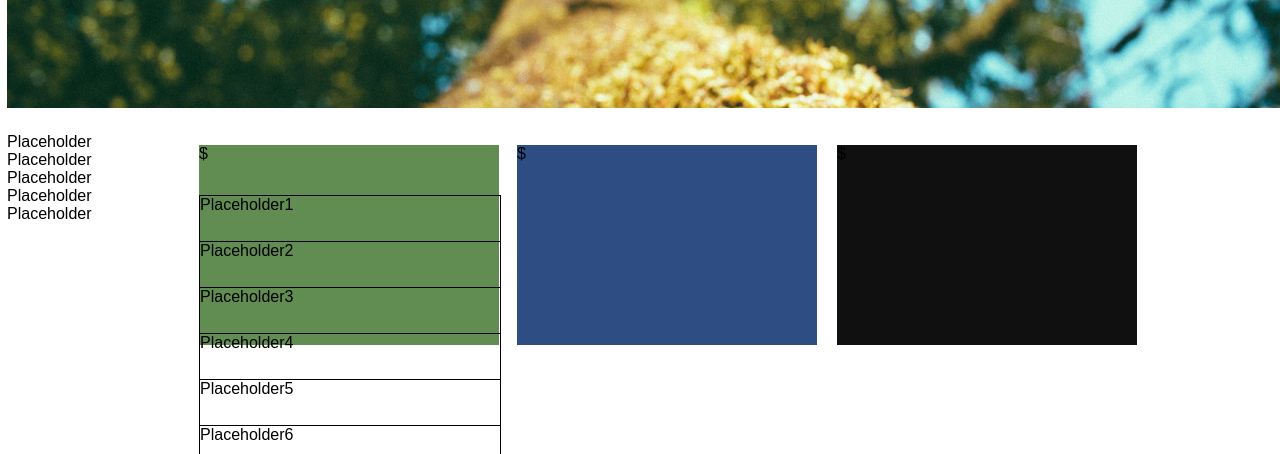
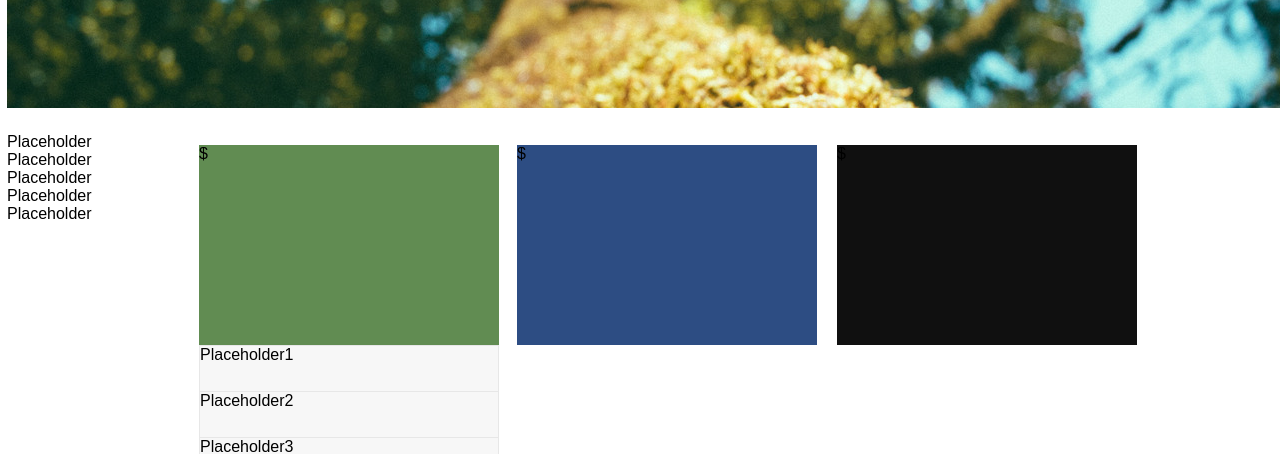
Before and after one commit to AirForcePierce/normmodeboyz, a plain HTML site: page index.html in a window 1280 px wide. Shown: the part 346-800 px from the top of the page. Drawn offline with Linux system fonts and the light colour scheme.

Commit message:
placeholders in purchasing options positioned NTC

```diff
--- a/main.css
+++ b/main.css
@@ -81,7 +81,7 @@ a {
 
 .poptions {
   /*border: 2px solid black;*/
-  height: 500px;
+  height: 650px;
   width: 1350px;
   display:inline-block;
   position: relative;
@@ -117,58 +117,64 @@ a {
 }
 .text1{
   position: absolute;
-  width: 300px;
+  width: 298px;
   height: 45px;
-  border: 1px solid black;
+  border: 1px solid #E7E7E7;
   bottom: 391px;
   left: 192px;
+  background-color: #F7F7F7;
 }
 
 .text2 {
   position: absolute;
-  width: 300px;
+  width: 298px;
   height: 45px;
-  border: 1px solid black;
+  border: 1px solid #E7E7E7;
   bottom: 345px;
   left: 192px;
+  background-color: #F7F7F7;
 
 }
 
 .text3 {
   position: absolute;
-  width: 300px;
+  width: 298px;
   height: 45px;
-  border: 1px solid black;
+  border: 1px solid #E7E7E7;
   bottom: 299px;
   left: 192px;
+  background-color: #F7F7F7;
 
 }
 
 .text4 {
   position: absolute;
-  width: 300px;
+  width: 298px;
   height: 45px;
-  border: 1px solid black;
+  border: 1px solid #E7E7E7;
   bottom: 253px;
   left: 192px;
+  background-color: #F7F7F7;
 }
 
 .text5 {
   position: absolute;
-  width: 300px;
+  width: 298px;
   height: 45px;
-  border: 1px solid black;
+  border: 1px solid #E7E7E7;
   bottom: 207px;
   left: 192px;
+  background-color: #F7F7F7;
 }
 
 .text6 {
   position: absolute;
-  width: 300px;
+  width: 298px;
   height: 45px;
-  border: 1px solid black;
+  border: 1px solid #E7E7E7;
   bottom: 161px;
   left: 192px;
+  background-color: #F7F7F7;
 
 }
 
```
